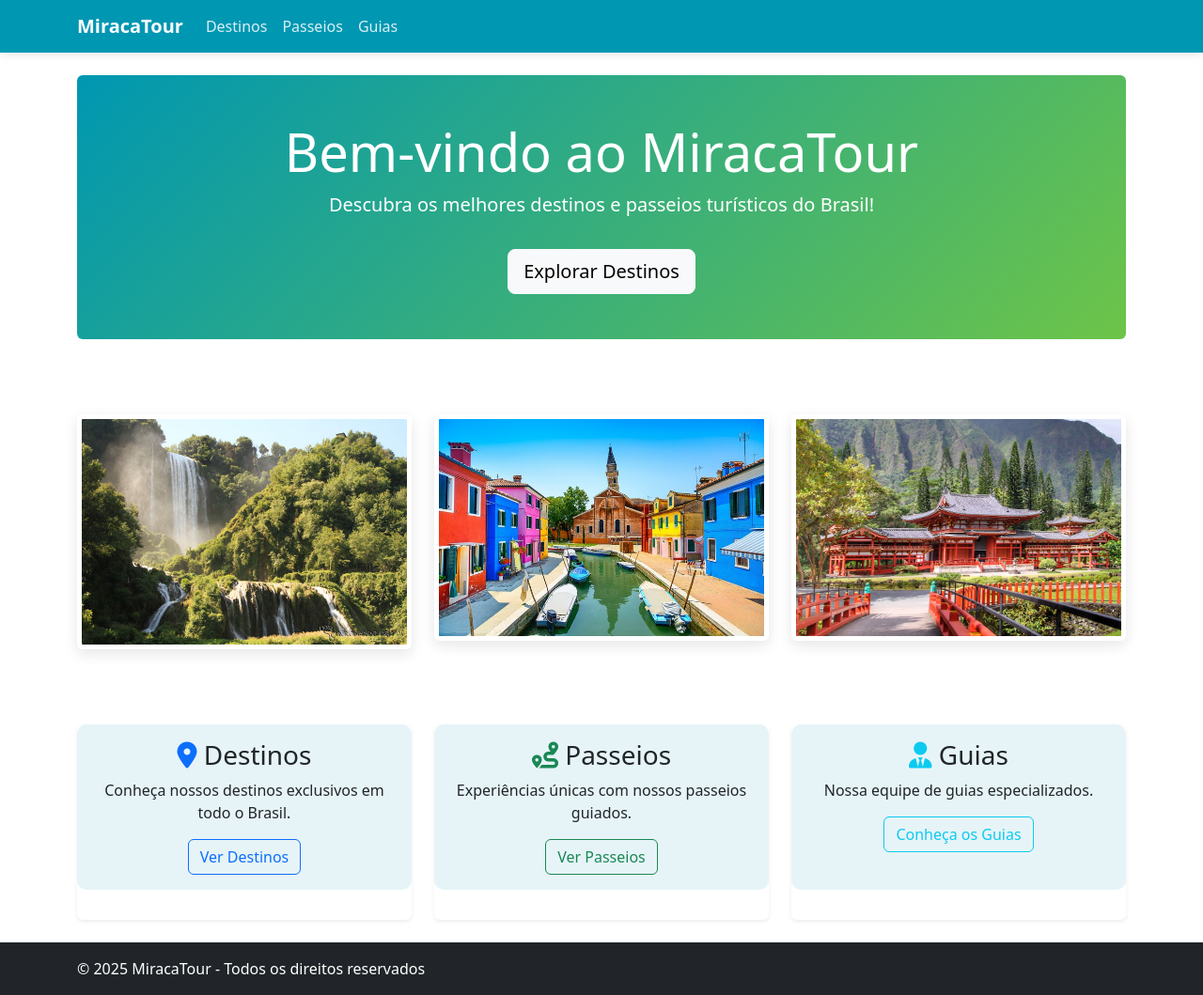
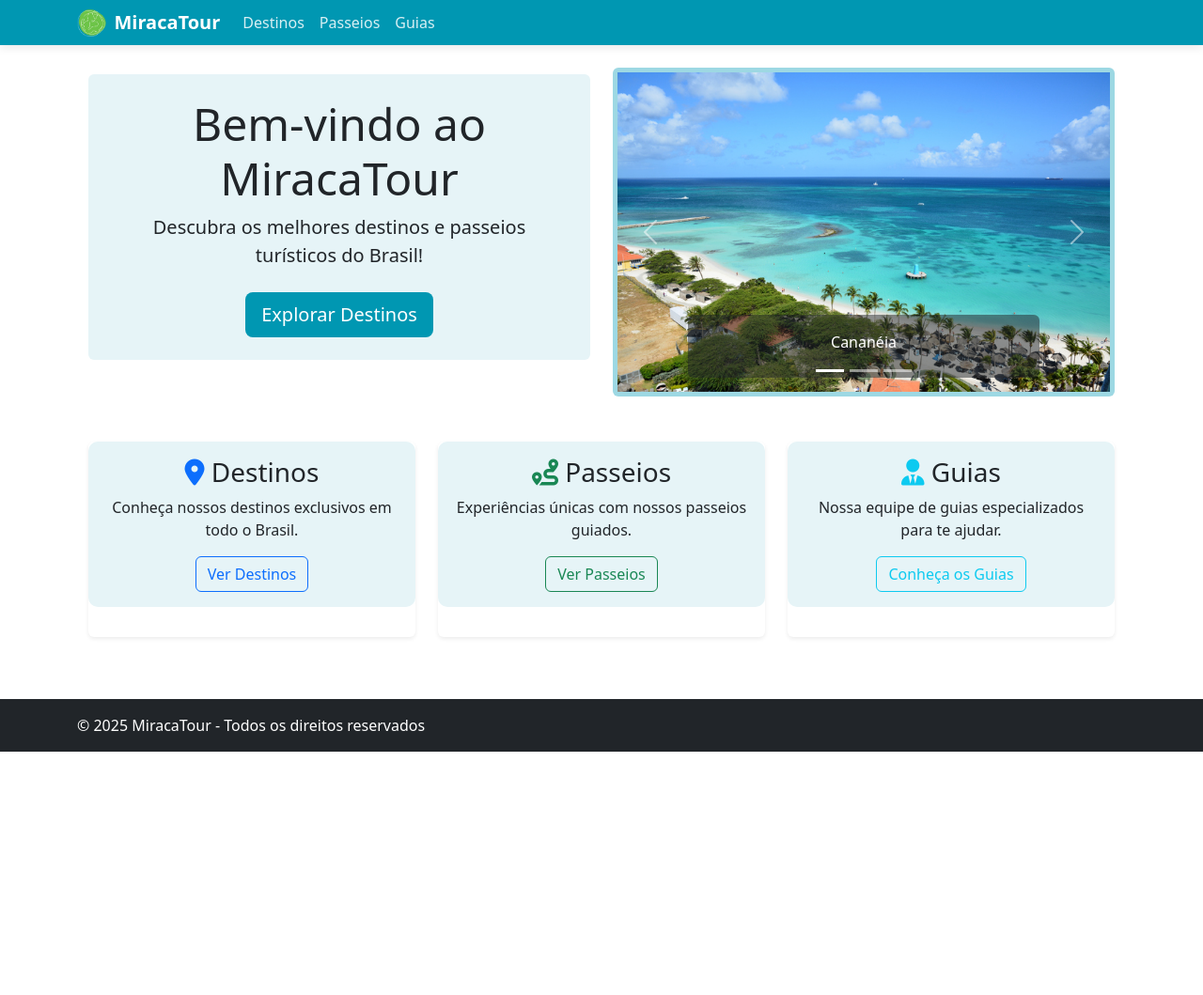
Before and after one commit to JuliaAlabi/MiracaTour-Python, a Flask app: page / in a window 1280 px wide. Shown: the whole page at 94% size. After the commit the page ends 800 px from the top, so only its background shows below. Run offline with Flask 3, Linux system fonts and the light colour scheme.

Commit message:
@milliezm

```diff
--- a/miracaTour/app.py
+++ b/miracaTour/app.py
@@ -3,10 +3,22 @@ from flask import Flask, render_template, request, redirect, url_for
 app = Flask(__name__)
 
 destinos = {
-    "Miracatu": "Terra de Gente Boa - R$2",
-    "Cananéia": "Primeiro Povoado do Brasil - R$45",
-    "Registro": "Marco da Colonização Japonesa em São Paulo - R$15",
-    "Iguape": "Cidade Histórica no Vale do Ribeira - R$45"
+    "Miracatu":{
+        "desc" : "Terra de Gente Boa $2",
+        "img" : "https://turismodenatureza.com.br/wp-content/uploads/2024/05/o-que-fazer-em-miracatu-1200x630.jpg"
+    },
+    "Cananéia":{
+        "desc" : "Primeiro Povoado do Brasil - R$45",
+        "img" : "https://www.turismopaulista.tur.br/imagens/cidades/21_banner3.jpg"
+    },
+    "Registro":{
+        "desc" : "Marco da Colonização Japonesa em São Paulo - R$15",
+        "img" : "https://registro.sp.gov.br/turismo/wp-content/uploads/2022/06/Guaracui-monumento-de-Tomie-Ohtake-Acervo-Prefeitura-de-Registro-330x220.jpg"
+    },
+    "Iguape":{
+        "desc" : "Cidade Histórica do Vale do Ribeira - R$45",
+        "img" : "https://www.viagensecaminhos.com/wp-content/uploads/2024/03/iguape-sp.jpg"
+    }
 }
 
 passeios = {
@@ -49,8 +61,12 @@ def destinos_route():
     if request.method == "POST":
         nome = request.form.get("nome")
         desc = request.form.get("desc")
-        if nome and desc:
-            destinos[nome] = desc
+        img = request.form.get("img")
+        if nome and desc and img:
+            destinos[nome] = {
+                "desc": desc,
+                "img": img
+            }
     return render_template("destinos.html", destinos=destinos)
 
 
@@ -62,7 +78,7 @@ def passeios_route():
         img = request.form.get("img")
         if nome and desc and img:
             passeios[nome] = {
-                "descricao": desc,
+                "desc": desc,
                 "img": img
             }
     return render_template("passeios.html", passeios=passeios)
--- a/miracaTour/templates/base.html
+++ b/miracaTour/templates/base.html
@@ -1,8 +1,10 @@
 <!DOCTYPE html>
 <html lang="pt-br">
+
 <head>
   <meta charset="UTF-8">
   <meta name="viewport" content="width=device-width, initial-scale=1.0">
+  <link rel="shortcut icon" type="image/png" href="static/img/miracatourIcon.png">
   <title>MiracaTour</title>
   <link rel="stylesheet" href="{{ url_for('static', filename='css/style.css') }}">
   <link href="https://cdn.jsdelivr.net/npm/bootstrap@5.3.0/dist/css/bootstrap.min.css" rel="stylesheet">
@@ -10,13 +12,18 @@
   <script src="{{ url_for('static', filename='js/script.js') }}" defer></script>
   <link rel="stylesheet" href="https://cdnjs.cloudflare.com/ajax/libs/font-awesome/6.0.0-beta3/css/all.min.css">
 </head>
-<body class="d-flex flex-column min-vh-100">
-    <nav class="navbar navbar-expand-lg navbar-dark">
+
+<body>
+  <nav class="navbar navbar-expand-lg navbar-dark py-1">
     <div class="container">
+      <img src="static/img/miracatourIcon.png" alt="MiracaTour Icon" class="my-n2 me-2" style="height: 30px;">
+
       <a class="navbar-brand" href="/">MiracaTour</a>
+
       <button class="navbar-toggler" type="button" data-bs-toggle="collapse" data-bs-target="#navbarNav">
         <span class="navbar-toggler-icon"></span>
       </button>
+
       <div class="collapse navbar-collapse" id="navbarNav">
         <ul class="navbar-nav me-auto">
           <li class="nav-item"><a class="nav-link" href="/destinos">Destinos</a></li>
@@ -41,4 +48,5 @@
 
   <script src="https://cdn.jsdelivr.net/npm/bootstrap@5.3.0/dist/js/bootstrap.bundle.min.js"></script>
 </body>
+
 </html>
--- a/miracaTour/templates/guias.html
+++ b/miracaTour/templates/guias.html
@@ -1,6 +1,6 @@
 {% extends 'base.html' %}
 {% block content %}
-    <h2><i class="fas fa-user-tie me-2"></i>Guias Turísticos</h2>
+    <h2><i class="fas fa-user-tie me-3 mb-3"></i>Guias Turísticos</h2>
 
     <div class="row mb-4">
         {% for nome, email in guias.items() %}
--- a/miracaTour/templates/index.html
+++ b/miracaTour/templates/index.html
@@ -1,22 +1,55 @@
 {% extends 'base.html' %}
 {% block content %}
-    <div class="hero-section text-center py-5 mb-5 rounded" style="background: linear-gradient(135deg, #0097b2, #6dc448);">
-        <h1 class="display-4 text-white">Bem-vindo ao MiracaTour</h1>
-        <p class="lead text-white">Descubra os melhores destinos e passeios turísticos do Brasil!</p>
-        <a href="/destinos" class="btn btn-light btn-lg mt-3">Explorar Destinos</a>
+    <div class="container-fluid mb-5">
+        <div class="row align-items-center">
+            <div class="col-md-6">
+                <div class="hero-section text-center py-4 rounded">
+                    <h1 class="display-5">Bem-vindo ao MiracaTour</h1>
+                    <p class="lead">Descubra os melhores destinos e passeios turísticos do Brasil!</p>
+                    <a href="/destinos" class="btn btn-lg mt-2"  style="background-color: #0097b2; color: white">Explorar Destinos</a>
+                </div>
+            </div>
+
+            <div class="col-md-6">
+                <div id="destaquesCarousel" class="carousel slide" data-bs-ride="carousel">
+                    <div class="carousel-indicators">
+                        <button type="button" data-bs-target="#destaquesCarousel" data-bs-slide-to="0" class="active"></button>
+                        <button type="button" data-bs-target="#destaquesCarousel" data-bs-slide-to="1"></button>
+                        <button type="button" data-bs-target="#destaquesCarousel" data-bs-slide-to="2"></button>
+                    </div>
+                    <div class="carousel-inner rounded">
+                        <div class="carousel-item active">
+                            <img src="{{ url_for('static', filename='img/praiaCananeia.jpg') }}" class="d-block w-100" alt="Cachoeira Miracatu" style="height: 350px; object-fit: cover; border: 5px solid #9dd8e3;">
+                            <div class="carousel-caption d-none d-md-block bg-dark bg-opacity-50 rounded">
+                                <h6>Cananéia</h6>
+                            </div>
+                        </div>
+                        <div class="carousel-item">
+                            <img src="{{ url_for('static', filename='img/museuRegistro.jpg') }}" class="d-block w-100" alt="Beira Mar" style="height: 350px; object-fit: cover; border: 5px solid #9dd8e3;">
+                            <div class="carousel-caption d-none d-md-block bg-dark bg-opacity-50 rounded">
+                                <h6>Museu da Imigração Japonesa - Registro</h6>
+                            </div>
+                        </div>
+                        <div class="carousel-item">
+                            <img src="{{ url_for('static', filename='img/cidadeMiracatu.jpg') }}" class="d-block w-100" alt="Beira Mar" style="height: 350px; object-fit: cover; border: 5px solid #9dd8e3;">
+                            <div class="carousel-caption d-none d-md-block bg-dark bg-opacity-50 rounded">
+                                <h6>Miracatu</h6>
+                            </div>
+                        </div>
+
+                    <button class="carousel-control-prev" type="button" data-bs-target="#destaquesCarousel" data-bs-slide="prev">
+                        <span class="carousel-control-prev-icon"></span>
+                        <span class="visually-hidden">Anterior</span>
+                    </button>
+                    <button class="carousel-control-next" type="button" data-bs-target="#destaquesCarousel" data-bs-slide="next">
+                        <span class="carousel-control-next-icon"></span>
+                        <span class="visually-hidden">Próximo</span>
+                    </button>
+                </div>
+            </div>
+        </div>
     </div>
 
-    <div class="row">
-        <div class="col-md-4">
-            <img src="{{ url_for('static', filename='img/cachoeiraMiracatu.jpg') }}" class="img-fluid rounded" alt="Cachoeira 1">
-        </div>
-        <div class="col-md-4">
-            <img src="{{ url_for('static', filename='img/beiraMar.jpg') }}" class="img-fluid rounded" alt="Cachoeira 2">
-        </div>
-        <div class="col-md-4">
-            <img src="{{ url_for('static', filename='img/bunkyo.jpg') }}" class="img-fluid rounded" alt="Cachoeira 3">
-        </div>
-    </div>
     <div class="row mt-5">
         <div class="col-md-4">
             <div class="card border-0 shadow-sm h-100">
@@ -40,7 +73,7 @@
             <div class="card border-0 shadow-sm h-100">
                 <div class="card-body text-center">
                     <h3><i class="fas fa-user-tie text-info"></i> Guias</h3>
-                    <p>Nossa equipe de guias especializados.</p>
+                    <p>Nossa equipe de guias especializados para te ajudar.</p>
                     <a href="/guias" class="btn btn-outline-info">Conheça os Guias</a>
                 </div>
             </div>
```
Also changed, not shown: miracaTour/templates/destinos.html (+20 -14 lines), miracaTour/templates/passeios.html (+7 -9 lines), miracaTour/static/img/beiraMar.jpg (deleted), miracaTour/static/img/beiraMar2.png (deleted), miracaTour/static/img/brasil.jpg (deleted), miracaTour/static/img/bunkyo.jpg (deleted), miracaTour/static/img/cachoeira1.jpg (deleted), miracaTour/static/img/cachoeiraMiracatu.jpg (deleted), miracaTour/static/img/cavernaDoDiabo.jpg (deleted), miracaTour/static/img/cidadeMiracatu.jpg (added), miracaTour/static/img/miracatourIcon.png (added), miracaTour/static/img/museuRegistro.jpg (added), miracaTour/static/img/praiaCananeia.jpg (added). Lines whose indentation alone changed are shown as unchanged.
